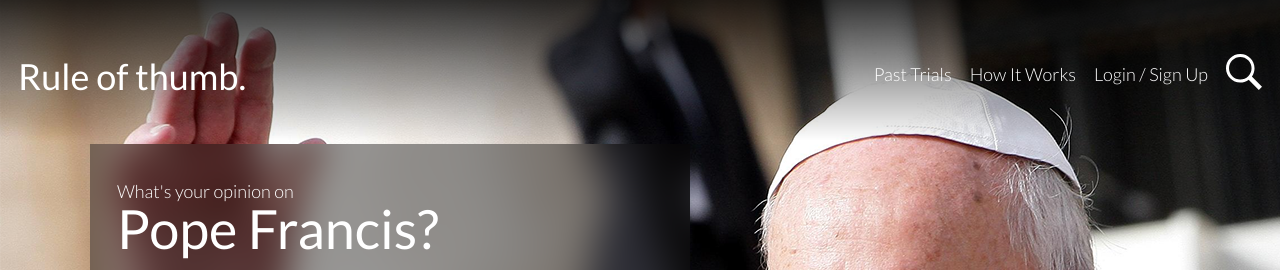
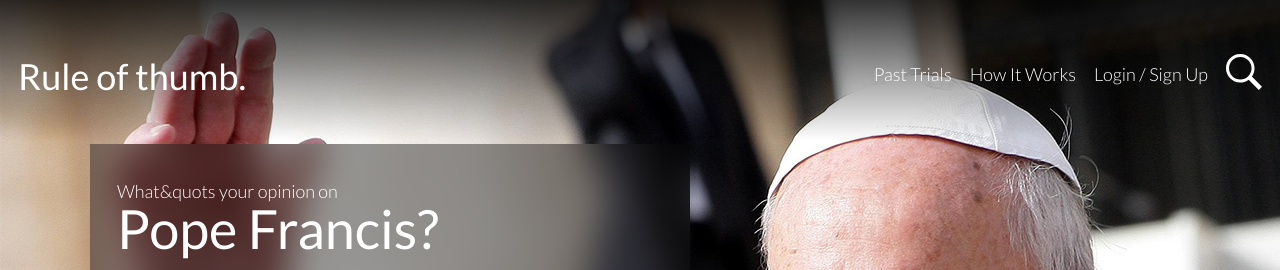
Before and after one commit to MateoBetancur/rule-of-thumb, a Next.js app: page / in a window 1280 px wide. Shown: the top 270 px of the page. Built offline with nearby package versions, Linux system fonts and the light colour scheme.

Commit message:
fix quote character

```diff
--- a/src/components/Header/Header.tsx
+++ b/src/components/Header/Header.tsx
@@ -13,7 +13,7 @@ export const Header = () => {
                 <div className={styles["hero__featured-card"]}>
                     <div className={styles["featured-card__glass-background"]}></div>
                     <div className={styles["featured-card__content"]}>
-                        <p className={styles["featured-card__hairline"]}>What's your opinion on</p>
+                        <p className={styles["featured-card__hairline"]}>What&quots your opinion on</p>
                         <h2 className={styles["featured-card__title"]}>Pope Francis?</h2>
                         <p className={styles["featured-card__desc"]}>
                             He’s talking tough on clergy sexual abuse, or is he just another pervert protector? (thumbs down) or a true pedophile punishing pontiff? (thumbs up)
```
